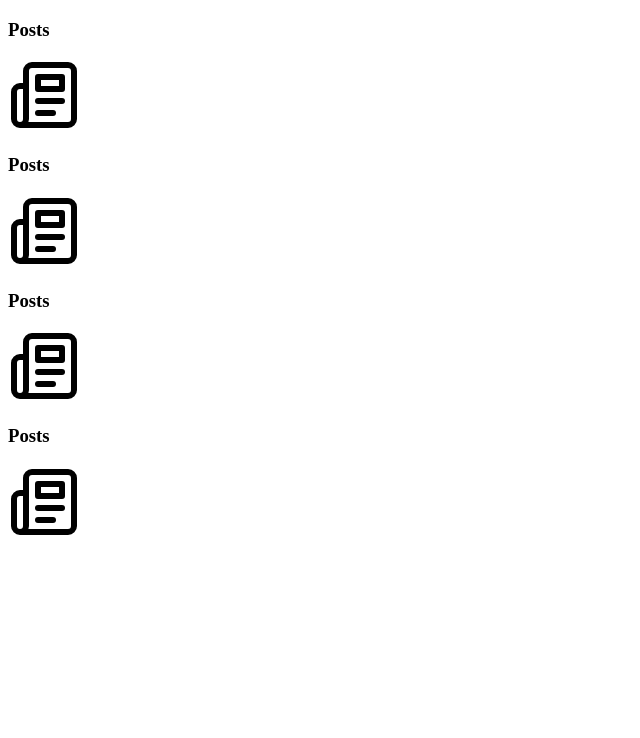
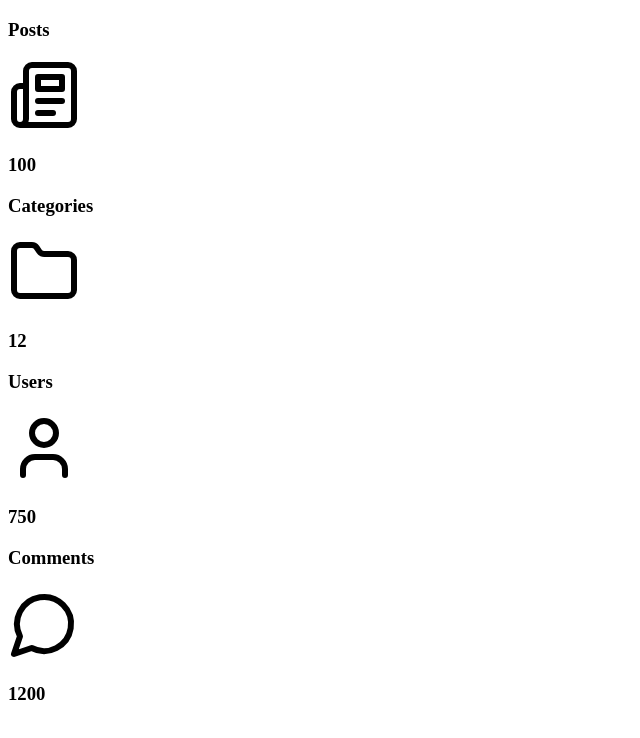
Before and after one commit to nt2311-vn/nextjs-admindashboard, a Next.js app: page / in a window 1280 px wide. Shown: the top 738 px of the page, without its empty margins (0-640 px from the left). Built offline with nearby package versions, Linux system fonts and the light colour scheme.

Commit message:
create dashboard card props

```diff
--- a/components/dashboard/DashboardCard.tsx
+++ b/components/dashboard/DashboardCard.tsx
@@ -1,15 +1,24 @@
 import { Card, CardContent } from "@/components/ui/card";
-import { Newspaper } from "lucide-react";
+import { LucideIcon } from "lucide-react";
 
-const DashboardCard = () => {
+interface DashboardCardProps {
+  title: string;
+  count: number;
+  icon: React.ReactElement<LucideIcon>;
+}
+
+const DashboardCard = ({ title, count, icon }: DashboardCardProps) => {
   return (
     <Card className="bg-slate-100 dark:bg-slate-800 p-4 pb-0">
       <CardContent>
         <h3 className="text-3xl text-center mb-4 font-bold text-slate-500 dark:text-slate-200">
-          Posts
+          {title}
         </h3>
         <div className="flex gap-5 justify-center items-center">
-          <Newspaper className="text-slate-500" size={72} />
+          {icon}
+          <h3 className="text-5xl font-semibold text-slate-500 dark:text-slate-200">
+            {count}
+          </h3>
         </div>
       </CardContent>
     </Card>
```
